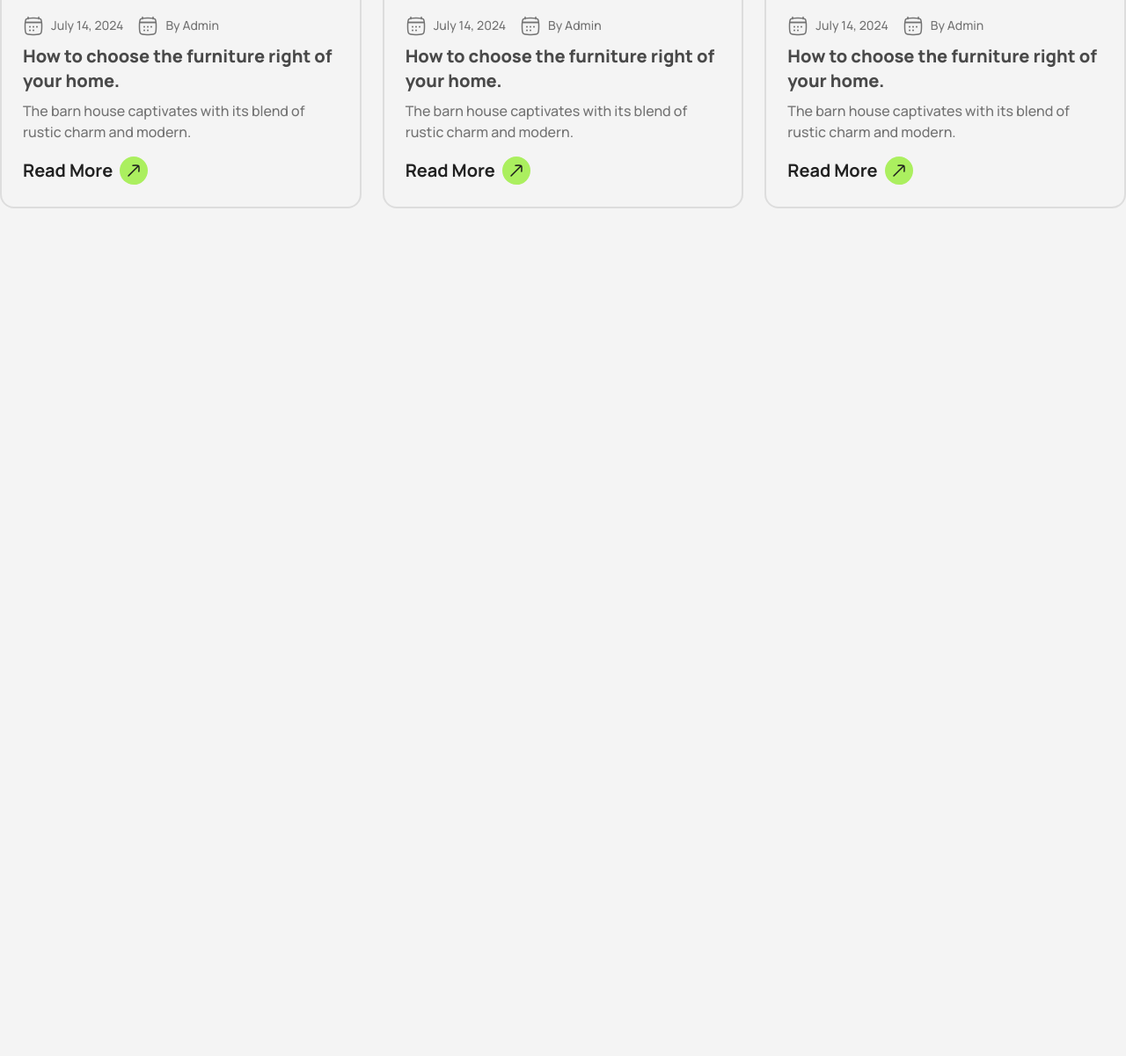
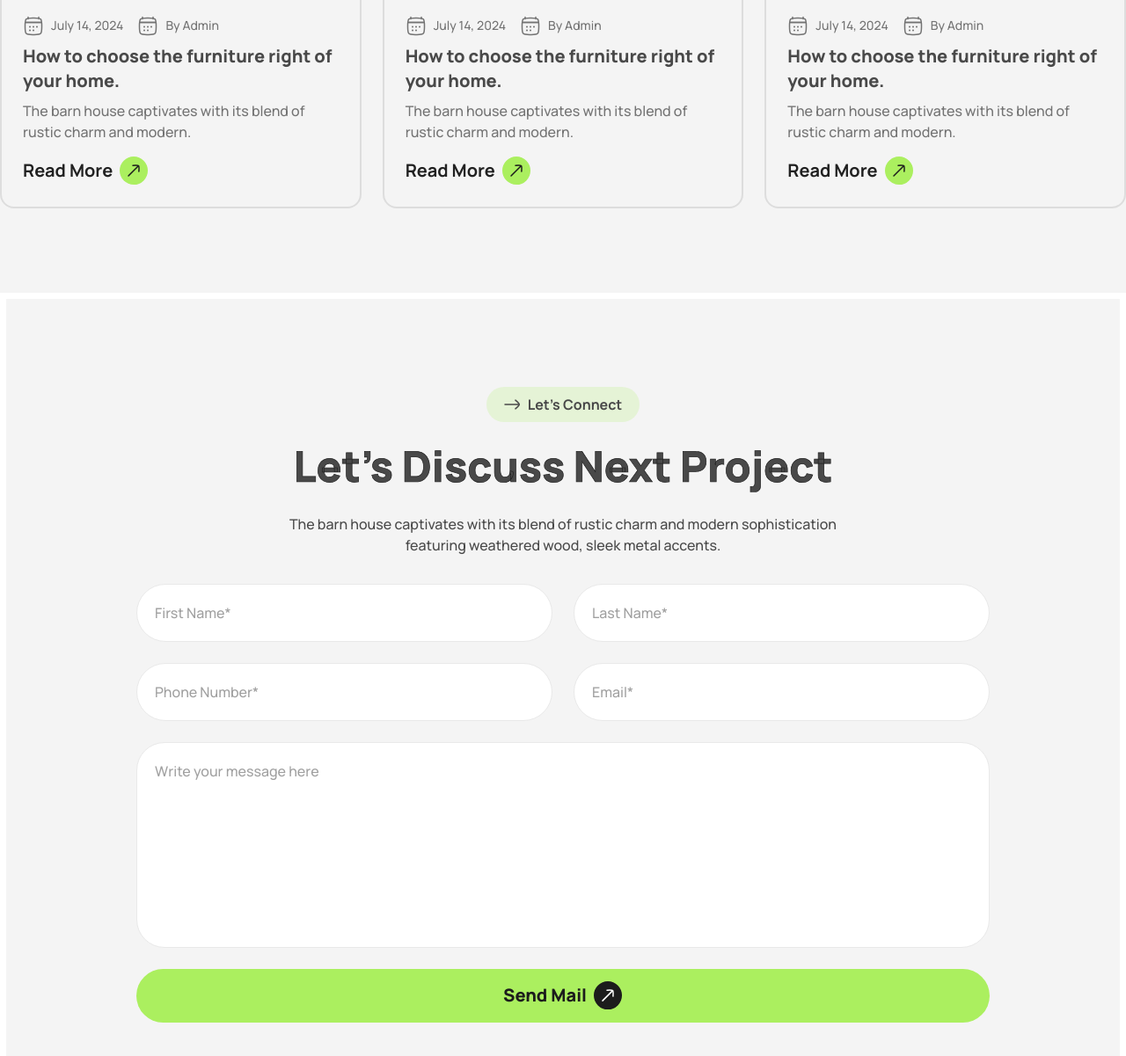
Before and after one commit to AskatAsh/Rinterio, a plain HTML site: page index.html in a window 1280 px wide. Shown: the part 3584-4785 px from the top of the page at 88% size. Before the commit the page ends 3821 px from the top, so only its background shows below. Drawn offline with nearby package versions, Linux system fonts and the light colour scheme.

Commit message:
added lets connect section layout created using grid

```diff
--- a/index.html
+++ b/index.html
@@ -376,6 +376,55 @@
       </div>
     </section>
 
+    <!-- Let's Connect -->
+    <section class="contact-section bg-center bg-cover bg-no-repeat py-[72px] lg:py-[100px] border-[3px] sm:border-[7px] border-white mt-10 sm:mt-16 lg:mt-24">
+      <div class="max-w-[670px] lg:max-w-[970px] w-11/12 mx-auto">
+        <button
+          class="bg-lemon_20 text-base font-bold text-dark_2 px-5 py-2 rounded-full flex items-center gap-2 mx-auto">
+          <img src="./assets/icons/arrow-right.svg" alt="">
+          <span>Let's Connect</span>
+        </button>
+        <h2
+          class="section-title about-us-title text-dark_2 font-extrabold text-center mb-6 mt-5 text-2xl sm:text-3xl lg:text-5xl leading-tight lg:leading-tight">
+          Let’s Discuss Next Project</h2>
+        <p class="font-medium text-base text-dark_2 mb-8 text-center mx-5 sm:mx-0 max-w-[670px] md:mx-auto">The barn house
+          captivates with its blend of rustic charm and modern sophistication featuring weathered wood, sleek metal
+          accents.</p>
+
+        <form class="grid grid-cols-1 sm:grid-cols-2 gap-5 md:gap-6 flex-1">
+          <div class="flex flex-col gap-4">
+            <input
+              class="bg-white rounded-full p-4 lg:p-5 placeholder:text-dark_4 text-base placeholder:font-medium border-[1px] border-[#E9E9E9]"
+              type="text" name="firstname" placeholder="First Name*">
+          </div>
+          <div class="flex flex-col gap-4">
+            <input
+              class="bg-white rounded-full p-4 lg:p-5 placeholder:text-dark_4 text-base placeholder:font-medium border-[1px] border-[#E9E9E9]"
+              type="text" name="subject" placeholder="Last Name*">
+          </div>
+          <div class="flex flex-col gap-4">
+            <input
+              class="bg-white rounded-full p-4 lg:p-5 placeholder:text-dark_4 text-base placeholder:font-medium border-[1px] border-[#E9E9E9]"
+              type="text" name="phone" placeholder="Phone Number*">
+          </div>
+          <div class="flex flex-col gap-4">
+            <input
+              class="bg-white rounded-full p-4 lg:p-5 placeholder:text-dark_4 text-base placeholder:font-medium border-[1px] border-[#E9E9E9]"
+              type="email" name="email" placeholder="Email*">
+          </div>
+          <div class="flex flex-col gap-4 col-auto sm:col-span-2">
+            <textarea
+              class="bg-white rounded-[32px] p-4 lg:p-5 placeholder:text-dark_4 text-base placeholder:font-medium border-[1px] border-[#E9E9E9] resize-none"
+              name="message" placeholder="Write your message here" rows="8"></textarea>
+          </div>
+          <button
+            class="bg-[#ABEF5F] py-3.5 px-4 rounded-full text-[#1C1C1C] text-lg font-extrabold sm:text-xl flex items-center justify-center sm:col-span-2"><span
+              class="mr-2">Send Mail</span> <img class="w-7 sm:w-auto" src="./assets/icons/arrow-up-right-02.svg"
+              alt=""></button>
+        </form>
+      </div>
+
+    </section>
   </main>
 </body>
 
```
